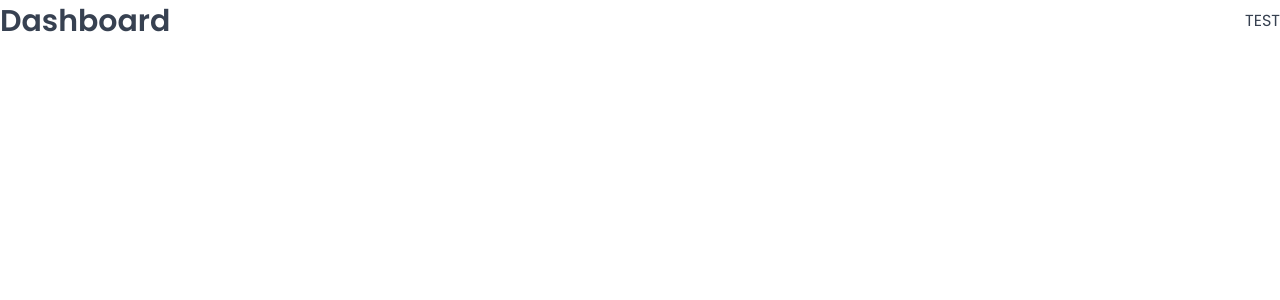
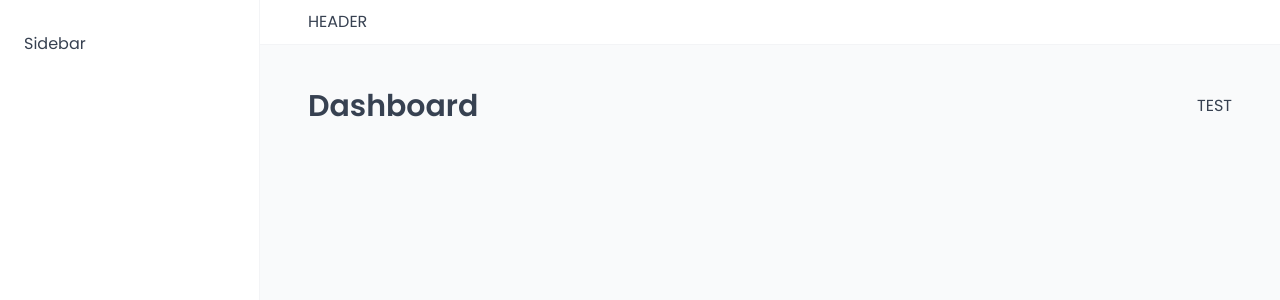
Before and after one commit to lkoczyba/The_wild_oasis, a React (Vite) app: page /dashboard in a window 1280 px wide. Shown: the top 300 px of the page. Built offline with nearby package versions, Linux system fonts and the light colour scheme; a web font is replaced by a local one.

Commit message:
building app layout

```diff
--- a/src/App.jsx
+++ b/src/App.jsx
@@ -8,6 +8,7 @@
 import Settings from "./pages/Settings";
 import Account from "./pages/Account";
 import GlobalStyles from "./styles/GlobalStyle";
+import AppLayout from "./ui/AppLayout";
 
 function App() {
   return (
@@ -15,6 +16,7 @@
       <GlobalStyles />
       <BrowserRouter>
         <Routes>
+          <Route element={<AppLayout />}>
             <Route index element={<Navigate replace to='dashboard' />} />
             <Route path='dashboard' element={<Dashboard />} />
             <Route path='bookings' element={<Bookings />} />
@@ -22,6 +24,7 @@
             <Route path='users' element={<Users />} />
             <Route path='settings' element={<Settings />} />
             <Route path='account' element={<Account />} />
+          </Route>
           <Route path='login' element={<Login />} />
           <Route path='*' element={<PageNotFound />} />
         </Routes>
--- /dev/null
+++ b/src/ui/AppLayout.jsx
@@ -0,0 +1,30 @@
+import { Outlet } from "react-router-dom";
+import Header from "./Header";
+import Sidebar from "./Sidebar";
+import styled from "styled-components";
+
+const StyledAppLayout = styled.div`
+  display: grid;
+  grid-template-columns: 26rem 1fr;
+  grid-template-rows: auto 1fr;
+  height: 100vh;
+`;
+
+const Main = styled.main`
+  background-color: var(--color-grey-50);
+  padding: 4rem 4.8rem 6.4rem;
+`;
+
+function AppLayout() {
+  return (
+    <StyledAppLayout>
+      <Header />
+      <Sidebar />
+      <Main>
+        <Outlet />
+      </Main>
+    </StyledAppLayout>
+  );
+}
+
+export default AppLayout;
--- /dev/null
+++ b/src/ui/Header.jsx
@@ -0,0 +1,13 @@
+import styled from "styled-components";
+
+const StyledHeader = styled.header`
+  background-color: var(--color-grey-0);
+  padding: 1rem 4.8rem;
+  border-bottom: 1px solid var(--color-grey-100);
+`;
+
+function Header() {
+  return <StyledHeader>HEADER</StyledHeader>;
+}
+
+export default Header;
--- /dev/null
+++ b/src/ui/Sidebar.jsx
@@ -0,0 +1,14 @@
+import styled from "styled-components";
+
+const StyledSidebar = styled.aside`
+  background-color: var(--color-grey-0);
+  padding: 3.2rem 2.4rem;
+  border-right: 1px solid var(--color-grey-100);
+  grid-row: 1/-1;
+`;
+
+function Sidebar() {
+  return <StyledSidebar>Sidebar</StyledSidebar>;
+}
+
+export default Sidebar;
```
Lines whose indentation alone changed are shown as unchanged.
